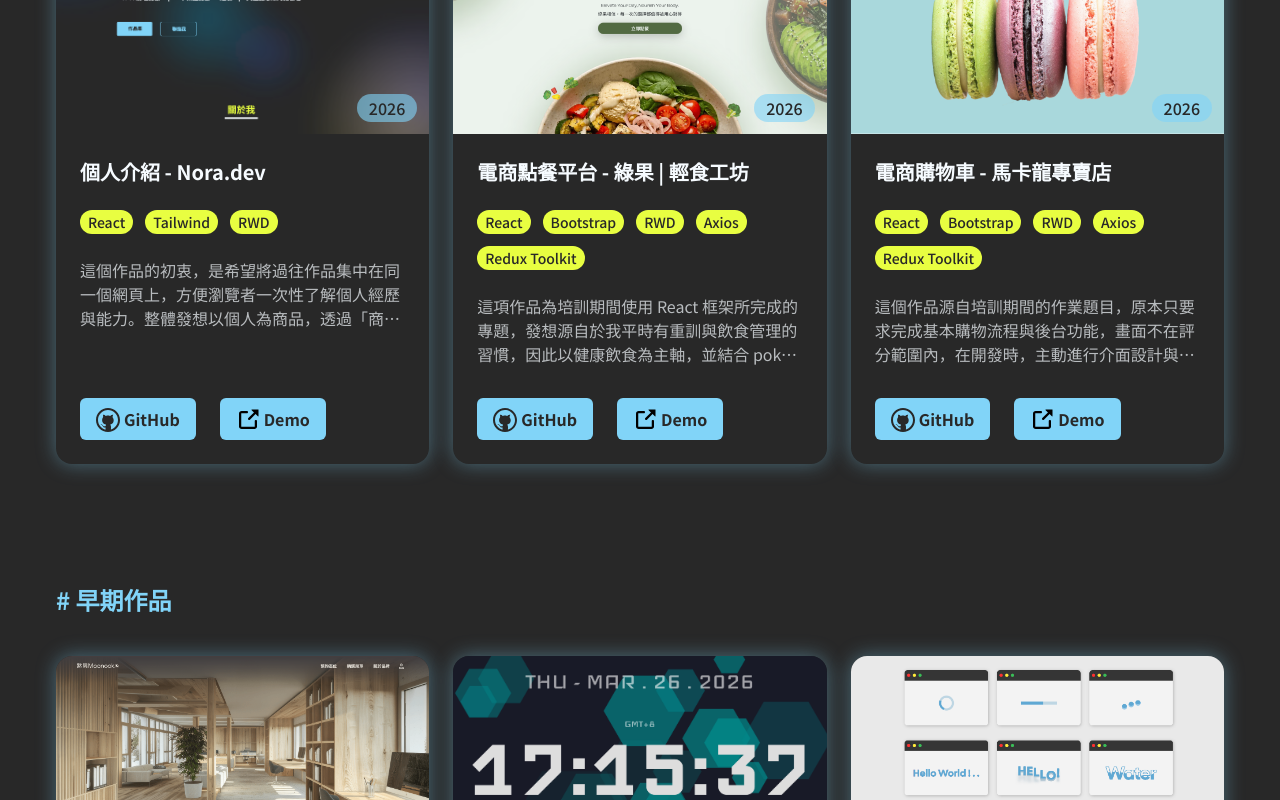
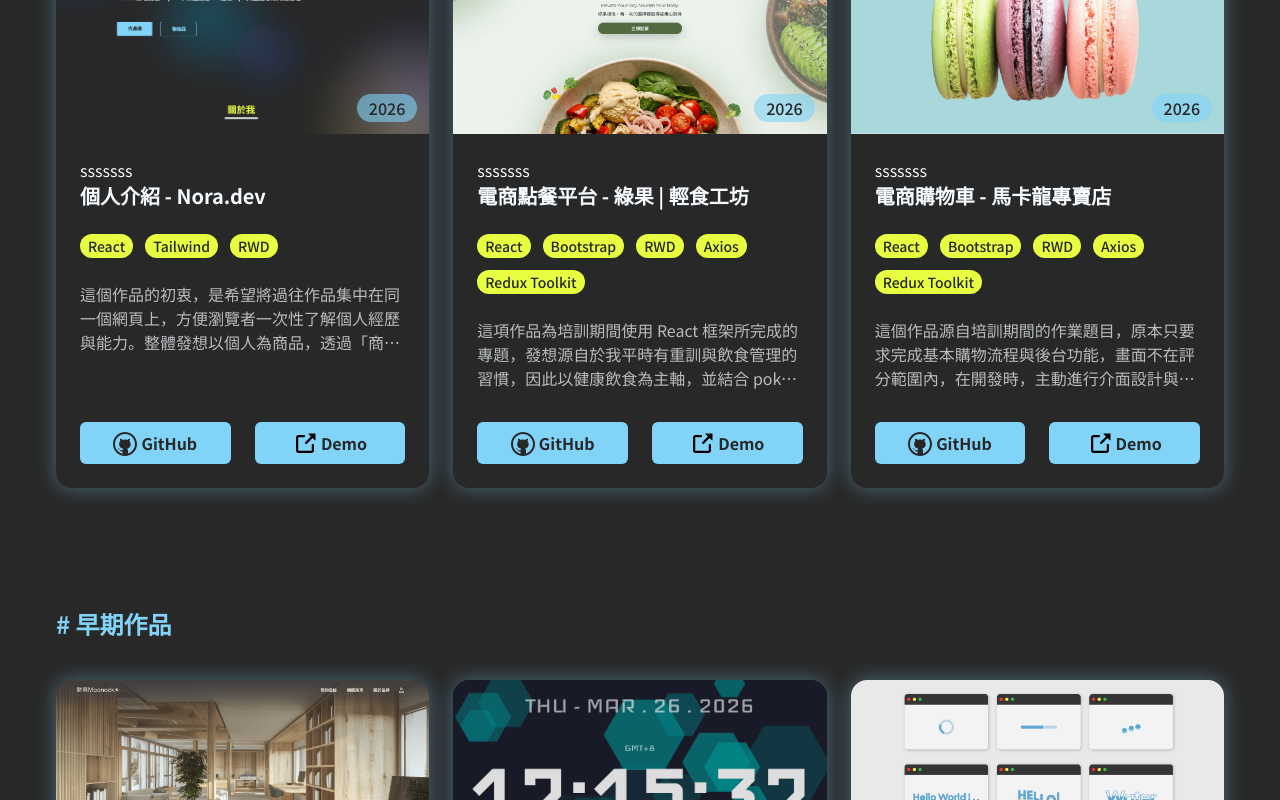
Before and after one commit to 0811nora/portfolio-noraDev, a React (Vite) app: page / in a window 1280 px wide. Shown: the part 2480-3280 px from the top of the page. Built offline with nearby package versions, Linux system fonts and the light colour scheme.

Commit message:
feat:優化手機版呈現

```diff
--- a/src/components/ProjectCard.jsx
+++ b/src/components/ProjectCard.jsx
@@ -13,6 +13,7 @@ const ProjectCard = ({ data, handleIsOpen }) => {
           </span>
         </div>
         <div className="flex flex-1 flex-col justify-between p-6">
+          sssssss
           <div className="flex-1">
             <h5 className="mb-6 text-xl font-bold">{data.title}</h5>
             <div className="mb-6 flex flex-wrap gap-3">
@@ -25,18 +26,17 @@ const ProjectCard = ({ data, handleIsOpen }) => {
 
             <p className="mb-8 line-clamp-3 opacity-70">{data.description[0]}</p>
           </div>
-
-          <div className="mt-auto flex flex-wrap gap-6">
+          <div className="mt-auto flex flex-nowrap gap-6">
             <BtnStyle
               text={"GitHub"}
-              size={"px-4 py-2 font-bold"}
+              size={" py-2 font-bold w-full"}
               icon={"github-icon.svg"}
               href={data.links.repo}
               isFull={true}
             />
             <BtnStyle
               text={"Demo"}
-              size={"px-4 py-2 font-bold"}
+              size={" py-2 font-bold w-full"}
               icon={"link-external.svg"}
               href={data.links.demo}
               isFull={true}
--- a/src/components/ProjectModal.jsx
+++ b/src/components/ProjectModal.jsx
@@ -22,15 +22,15 @@ const ProjectModal = ({ data, onClose }) => {
           </button>
 
           <div className="">
-            <div className="mb-8 grid-cols-[45%_55%] gap-8 md:grid">
+            <div className="mb-4 gap-8 md:grid md:grid-cols-[45%_1fr] lg:mb-8">
               <div className="mt-6 mb-4 overflow-hidden rounded-2xl">
                 <img className="h-56 w-full object-cover" src={data.image} alt="" />
               </div>
-              <div className="">
+              <div className="min-w-0">
                 <div className="flex h-full flex-col justify-between py-4">
                   <h5 className="mb-2 text-xl font-bold">{data?.title}</h5>
                   <p className="mb-5 text-sm">作品年份：{data?.createdYear}</p>
-                  <div className="mb-5 flex flex-wrap gap-3">
+                  <div className="mb-6 flex flex-wrap gap-3">
                     {data["techStack"]?.map((i) => (
                       <span className="rounded-2xl bg-secondary px-2 py-0.5 text-sm font-medium text-dark" key={i}>
                         {i}
@@ -38,18 +38,18 @@ const ProjectModal = ({ data, onClose }) => {
                     ))}
                   </div>
                   <div className="flex flex-1 flex-col justify-between">
-                    <div className="mt-auto flex flex-wrap gap-6">
+                    <div className="mt-auto flex flex-nowrap gap-6">
                       <BtnStyle
                         text={"GitHub"}
-                        size={"px-4 py-2 font-bold"}
-                        icon={"/github-icon.svg"}
+                        size={" py-2 font-bold w-full"}
+                        icon={"github-icon.svg"}
                         href={data?.links?.repo}
                         isFull={true}
                       />
                       <BtnStyle
                         text={"Demo"}
-                        size={"px-4 py-2 font-bold"}
-                        icon={"/link-external.svg"}
+                        size={"py-2 font-bold w-full"}
+                        icon={"link-external.svg"}
                         href={data?.links?.demo}
                         isFull={true}
                       />
```
